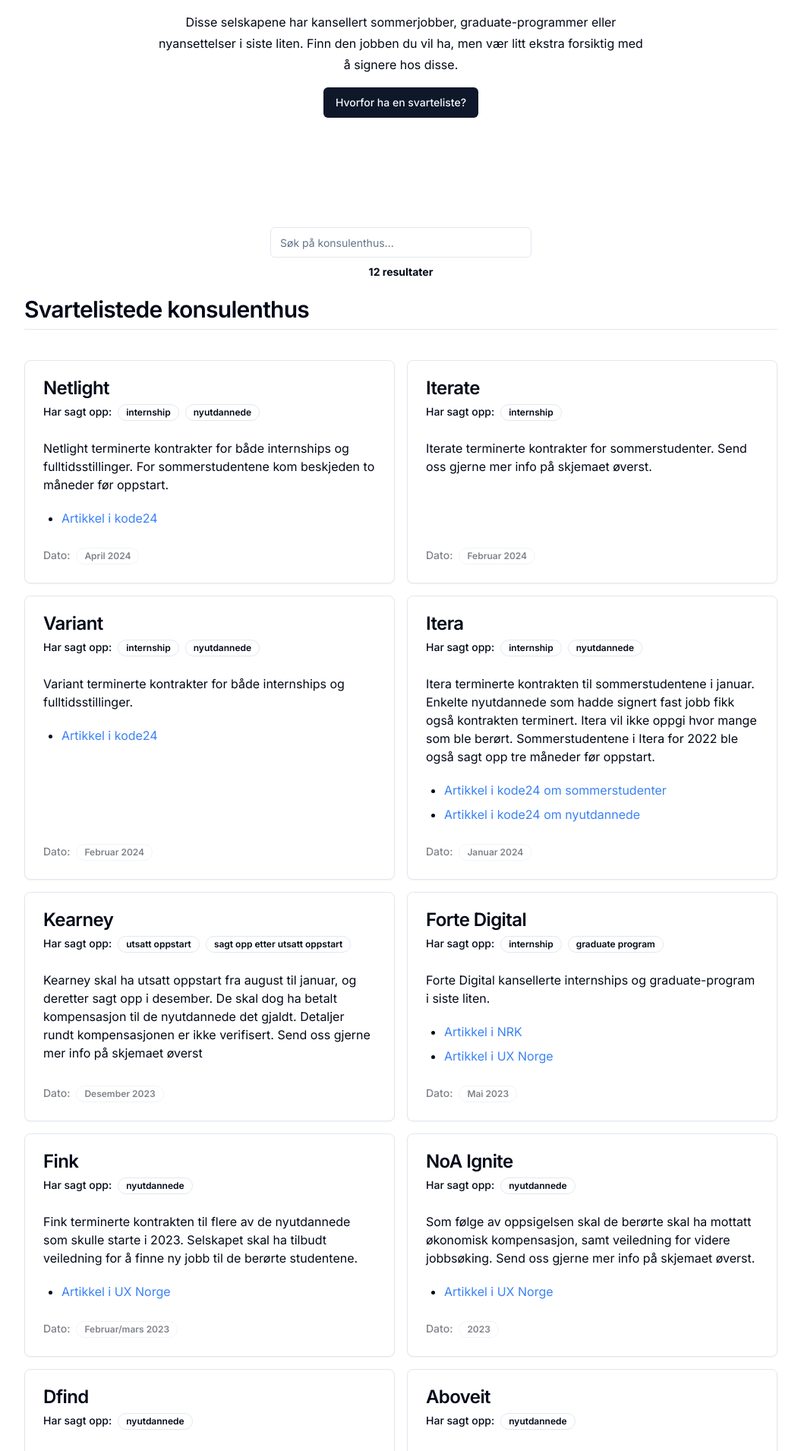
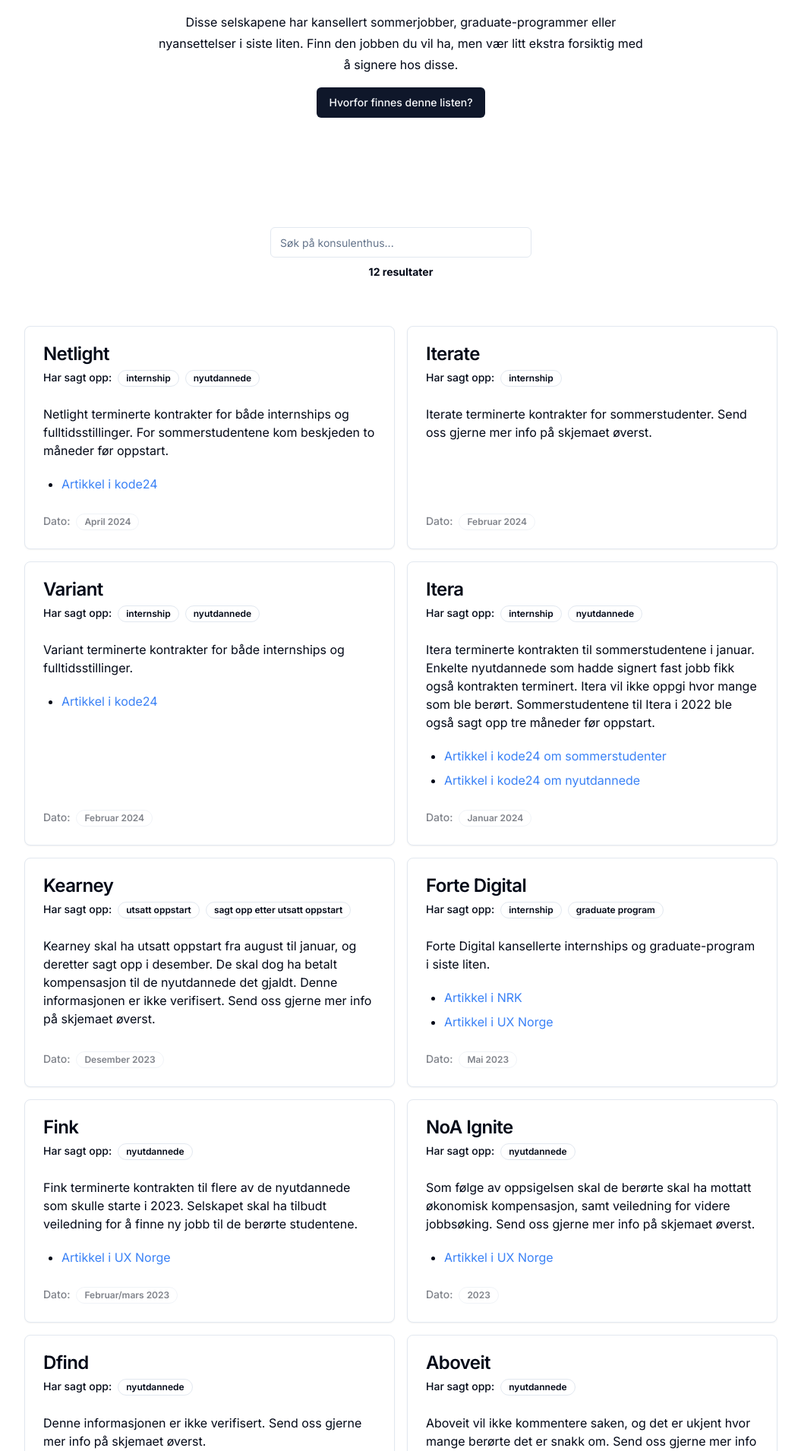
Before and after one commit to andersrodem/konsulent-karma, a Next.js app: page / in a window 1280 px wide. Shown: the part 410-2320 px from the top of the page at 76% size, without its empty margins (112-1167 px from the left). Built offline with nearby package versions, Linux system fonts and the light colour scheme.

Commit message:
Soften language a bit

```diff
--- a/app/hvorfor-ha-en-konsulent-svarteliste/page.tsx
+++ b/app/hvorfor-ha-en-konsulent-svarteliste/page.tsx
@@ -22,18 +22,18 @@
               </BreadcrumbItem>
               <BreadcrumbSeparator />
               <BreadcrumbItem>
-                <BreadcrumbPage>Hvorfor ha en svarteliste?</BreadcrumbPage>
+                <BreadcrumbPage>Hvorfor finnes denne listen?</BreadcrumbPage>
               </BreadcrumbItem>
             </BreadcrumbList>
           </Breadcrumb>
         </div>
 
         <h1 className="scroll-m-20 text-4xl font-extrabold tracking-tight lg:text-5xl">
-          Hvorfor ha en svarteliste for konsulenthus?
+          Hvorfor ha en &quot;svarteliste&quot; for konsulenthus?
         </h1>
         <p className="leading-7 [&:not(:first-child)]:mt-4">
           <br />
-          Å ha en svarteliste over konsulentselskaper som tilbyr internship til
+          Å ha et register for konsulentselskaper som tilbyr internship til
           studenter, for så å si dem opp før arbeidsperioden begynner, er viktig
           for å beskytte studentenes fremtid og integritet. <br />
           <br />
@@ -45,7 +45,7 @@
           konsekvensene er store for enkelte, da slike inntekter er kritiske for
           mange studenter. <br />
           <br />
-          Svartelisten fungerer som et viktig verktøy for å holde selskaper
+          Registeret fungerer som et viktig verktøy for å holde selskaper
           ansvarlige for deres handlinger og bidrar til å sikre et mer
           transparent og rettferdig arbeidsmarked for studenter.
           <br />
--- a/app/layout.tsx
+++ b/app/layout.tsx
@@ -17,8 +17,7 @@
 };
 
 export const metadata: Metadata = {
-  title:
-    'Konsulentkarma - "Svartelisten" for konsulentselskap. Mistet sommerjobben?',
+  title: 'Konsulentkarma.no - "Svartelisten" for konsulentselskap.',
   description:
     "Mistet sommerjobben/internship/graduate? Disse selskapene har kansellert sommerjobber, graduate-programmer eller nyansettelser i siste liten.",
   keywords: [
@@ -31,7 +30,7 @@
   ],
   metadataBase: new URL("https://www.konsulentkarma.no"),
   openGraph: {
-    siteName: '"Svartelisten" for konsulentselskap - konsulentkarma.no',
+    siteName: 'Konsulentkarma.no - "Svartelisten" for konsulentselskap.',
     type: "website",
     description:
       "Mistet sommerjobben/internship/graduate? Disse selskapene har kansellert sommerjobber, graduate-programmer eller nyansettelser i siste liten.",
@@ -56,9 +55,9 @@
       "application/rss+xml": "https://www.konsulentkarma.no/rss.xml",
     },
   },
-  applicationName: 'Konsulentkarma - "Svartelisten" for konsulentselskap',
+  applicationName: 'Konsulentkarma.no - "Svartelisten" for konsulentselskap',
   appleWebApp: {
-    title: 'Konsulentkarma - "Svartelisten" for konsulentselskap',
+    title: 'Konsulentkarma.no - "Svartelisten" for konsulentselskap',
     statusBarStyle: "default",
     capable: true,
   },
--- a/app/page.tsx
+++ b/app/page.tsx
@@ -54,7 +54,7 @@
         <div className="pt-4">
           <Button asChild>
             <Link href="/hvorfor-ha-en-konsulent-svarteliste">
-              Hvorfor ha en svarteliste?
+              Hvorfor finnes denne listen?
             </Link>
           </Button>{" "}
         </div>
@@ -79,9 +79,6 @@
         </div>
       </div>
       <div className="pt-6 lg:w-4/5 mx-auto px-4 w-full">
-        <h2 className="scroll-m-20 border-b pb-2 text-3xl font-semibold tracking-tight first:mt-0">
-          Svartelistede konsulenthus
-        </h2>
         <div className="grid grid-cols-1 sm:grid-cols-1 md:grid-cols-1 lg:grid-cols-2 gap-4 pt-10 items-stretch">
           {filteredKonsulenthus.length === 0 ? (
             <div className="col-span-full pt-36  w-full text-center ">
--- a/components/ui/Navbar.tsx
+++ b/components/ui/Navbar.tsx
@@ -11,7 +11,7 @@
         </h3>
       </Link>
       <Button asChild variant={"outline"}>
-        <Link href="/nylig-arbeidsledig">Nylig arbeidsledig?</Link>
+        <Link href="/nylig-arbeidsledig">Tips oss!</Link>
       </Button>{" "}
     </div>
   );
--- a/data/konsulenthus.json
+++ b/data/konsulenthus.json
@@ -44,14 +44,14 @@
         "url": "https://www.kode24.no/artikkel/signerte-fast-jobb-sa-avbrot-itera-kontrakten/80869070"
       }
     ],
-    "detaljer": "Itera terminerte kontrakten til sommerstudentene i januar. Enkelte nyutdannede som hadde signert fast jobb fikk også kontrakten terminert. Itera vil ikke oppgi hvor mange som ble berørt. Sommerstudentene i Itera for 2022 ble også sagt opp tre måneder før oppstart."
+    "detaljer": "Itera terminerte kontrakten til sommerstudentene i januar. Enkelte nyutdannede som hadde signert fast jobb fikk også kontrakten terminert. Itera vil ikke oppgi hvor mange som ble berørt. Sommerstudentene til Itera i 2022 ble også sagt opp tre måneder før oppstart."
   },
   {
     "arbeidsgiver": "Kearney",
     "dato_for_oppsigelse": "Desember 2023",
     "type": ["utsatt oppstart", "sagt opp etter utsatt oppstart"],
     "links": [],
-    "detaljer": "Kearney skal ha utsatt oppstart fra august til januar, og deretter sagt opp i desember. De skal dog ha betalt kompensasjon til de nyutdannede det gjaldt. Detaljer rundt kompensasjonen er ikke verifisert. Send oss gjerne mer info på skjemaet øverst"
+    "detaljer": "Kearney skal ha utsatt oppstart fra august til januar, og deretter sagt opp i desember. De skal dog ha betalt kompensasjon til de nyutdannede det gjaldt. Denne informasjonen er ikke verifisert. Send oss gjerne mer info på skjemaet øverst."
   },
   {
     "arbeidsgiver": "Forte Digital",
@@ -98,7 +98,7 @@
     "dato_for_oppsigelse": "2023",
     "type": ["nyutdannede"],
     "links": [],
-    "detaljer": "Send oss gjerne mer info på skjemaet øverst."
+    "detaljer": "Denne informasjonen er ikke verifisert. Send oss gjerne mer info på skjemaet øverst."
   },
   {
     "arbeidsgiver": "Aboveit",
@@ -110,14 +110,14 @@
         "url": "https://uxnorge.no/sagt-opp-i-siste-liten/"
       }
     ],
-    "detaljer": "Send oss gjerne mer info på skjemaet øverst."
+    "detaljer": "Aboveit vil ikke kommentere saken, og det er ukjent hvor mange berørte det er snakk om. Send oss gjerne mer info på skjemaet øverst."
   },
   {
     "arbeidsgiver": "Capgemini",
     "dato_for_oppsigelse": "2023",
     "type": ["utsatt oppstart"],
     "links": [],
-    "detaljer": "Send oss gjerne mer info på skjemaet øverst."
+    "detaljer": "Denne informasjonen er ikke verifisert. Send oss gjerne mer info på skjemaet øverst."
   },
   {
     "arbeidsgiver": "PA Consulting",
```
Also changed, not shown: 1 other file (tests, documents, lock files or other folders).
